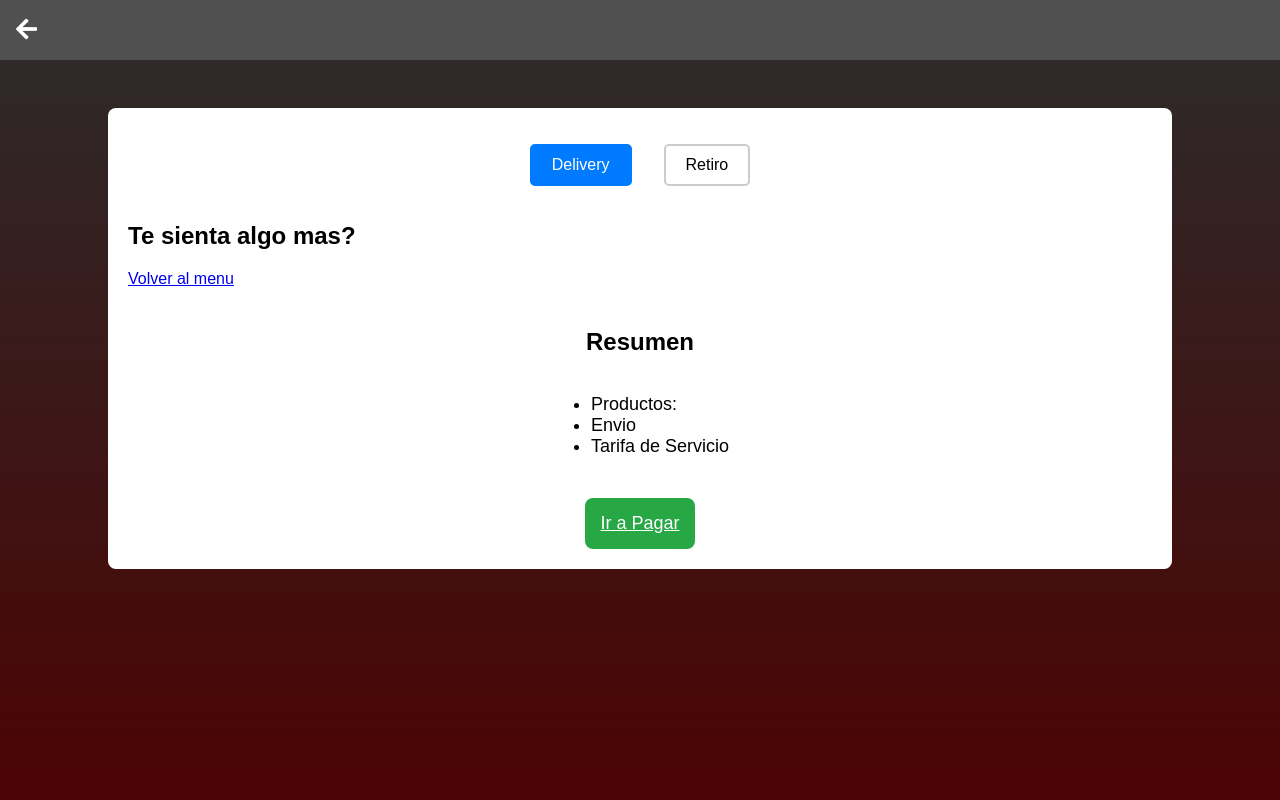
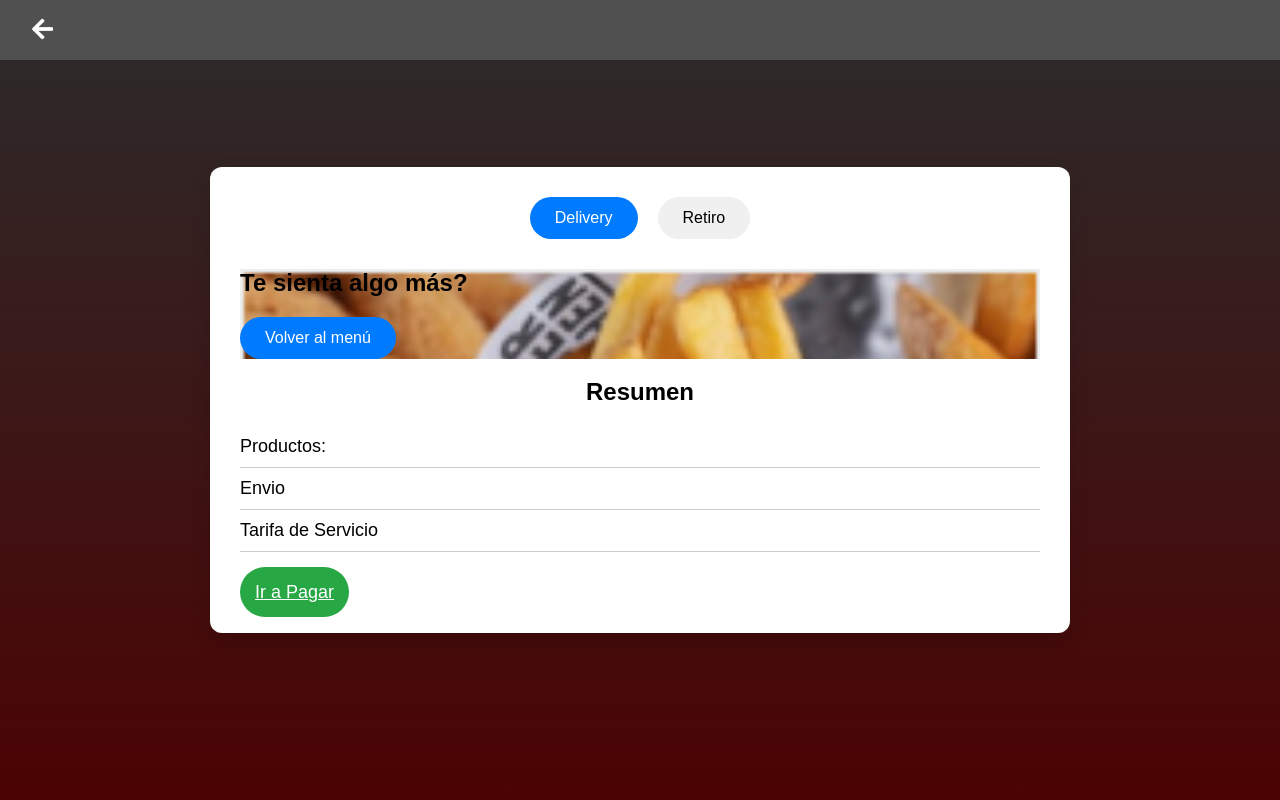
Before and after one commit to guelan14/paradigmas3TP1, a PHP site: page /pages/carrito.html in a window 1280 px wide. Run offline with PHP 8.4, Linux system fonts and the light colour scheme.

Commit message:
arreglando carrito y confirmacion

```diff
--- a/css/carrito-header.css
+++ b/css/carrito-header.css
@@ -1,10 +1,14 @@
 .navbar-container {
   width: 100%;
+  position: fixed;
+  top: 0;
+  left: 0;
   display: flex;
   align-items: center;
   background-color: #505050;
   padding-left: 1rem;
   padding: 1rem;
+  padding-left: 2rem;
 }
 
 .back-arrow {
--- a/css/carrito.css
+++ b/css/carrito.css
@@ -1,140 +1,198 @@
 body {
-  font-family: Arial, sans-serif;
-  background-color: #f8f8f8;
+  font-family: "Poppins", sans-serif;
   background: linear-gradient(to bottom, #2c2c2c, #4c0303);
   min-height: 100vh;
   margin: 0;
+  padding: 0;
+  display: flex; /* Añadido para usar justify-content y align-items */
+  justify-content: center;
+  align-items: center;
+}
+
+.cart-page {
+  width: 90%;
+  max-width: 800px;
+  background-color: #fff;
+  padding: 30px;
+  border-radius: 12px;
+  box-shadow: 0 8px 20px rgba(0, 0, 0, 0.15);
+  margin: 3rem auto; /* Cambiado a auto para centrar y evitar problemas en pantallas pequeñas */
+}
+
+.cart-page {
+  margin-top: 4rem;
+  width: 90%;
+  max-width: 800px;
+  background-color: #fff;
+  padding: 30px;
+  border-radius: 12px;
+  box-shadow: 0 8px 20px rgba(0, 0, 0, 0.15);
+  margin: 3rem;
 }
 
 .cart-info {
   display: flex;
+  justify-content: center;
   align-items: center;
-  justify-content: center;
   width: 100%;
-}
-
-.cart-page {
-  width: 80%;
-  margin-top: 3rem;
-  background-color: white;
   padding: 20px;
-  border-radius: 8px;
 }
 
 .cart-header {
   display: flex;
   justify-content: center;
-  margin-bottom: 20px;
-  flex-wrap: wrap;
+  margin-bottom: 30px;
 }
 
 .mode-btn {
-  padding: 10px 20px;
-  margin: 1rem;
+  padding: 12px 25px;
+  margin: 0 10px;
   font-size: 16px;
-  border: 2px solid #ccc;
-  border-radius: 5px;
-  background-color: #fff;
+  border: none;
+  border-radius: 50px;
+  background-color: #f0f0f0;
   cursor: pointer;
+  transition: background-color 0.3s;
 }
 
 .mode-btn.active {
-  border-color: #007bff;
   background-color: #007bff;
-  color: white;
+  color: #fff;
 }
 
-.cart-items {
-  border-top: 1px solid #ccc;
+.mode-btn:hover {
+  background-color: #0056b3;
+}
+
+.cart-summary h2 {
+  font-size: 24px;
+  margin-bottom: 20px;
+  text-align: center;
+}
+
+.total {
+  font-size: 18px;
+  margin-bottom: 30px;
+}
+
+.total ul {
+  list-style: none;
+  padding: 0;
+}
+
+.total ul li {
+  display: flex;
+  justify-content: space-between;
+  padding: 10px 0;
   border-bottom: 1px solid #ccc;
-  padding: 20px 0;
+}
+
+.checkout-btn {
+  width: 100%;
+  padding: 15px;
+  background-color: #28a745;
+  color: white;
+  font-size: 18px;
+  border-radius: 50px;
+  cursor: pointer;
+  text-align: center;
+  transition: background-color 0.3s, transform 0.2s;
+}
+
+.checkout-btn:hover {
+  background-color: #218838;
+  transform: scale(1.05);
 }
 
 .cart-item {
   display: flex;
   justify-content: space-between;
   align-items: center;
-  margin-bottom: 15px;
+  padding: 15px 0;
+  border-bottom: 1px solid #ccc;
 }
 
 .cart-item p {
   margin: 0;
 }
 
-button {
-  padding: 5px 10px;
-  border-radius: 5px;
+.btn-plus,
+.btn-minus {
+  padding: 8px 16px;
+  margin: 0 5px;
+  font-size: 16px;
   cursor: pointer;
+  border: none;
+  border-radius: 50px;
+  color: white;
+  transition: background-color 0.3s, transform 0.2s;
 }
 
-.cart-summary {
-  display: flex;
-  flex-direction: column;
-  align-items: center;
-  margin-top: 20px;
+.btn-minus {
+  background-color: #e43b3b;
 }
 
-.total {
-  font-size: 18px;
-  margin-bottom: 20px;
-}
-
-.checkout-btn {
-  padding: 15px;
-  background-color: #28a745;
-  color: white;
-  font-size: 18px;
-  border-radius: 8px;
-  cursor: pointer;
-}
-
-.checkout-btn:hover {
-  background-color: #218838;
-}
-
-.btn-plus,
-.btn-minus {
-  padding: 5px 10px;
-  font-size: 16px;
-  margin: 0 5px;
-  cursor: pointer;
-  border-radius: 5px;
+.btn-plus {
+  background-color: #4caf50;
 }
 
 .btn-minus:hover {
-  background-color: #e43b3b;
-  box-shadow: 0 6px 8px rgba(0, 0, 0, 0.15); /* Sombra más pronunciada al hacer hover */
-  cursor: pointer;
-}
-
-.btn-plus {
-  background-color: #4caf50; /* Color de fondo para btn-plus */
+  background-color: #c32e2e;
 }
 
 .btn-plus:hover {
-  background-color: #79d279; /* Color más claro al hacer hover */
-  box-shadow: 0 6px 8px rgba(0, 0, 0, 0.15); /* Sombra más pronunciada al hacer hover */
-  cursor: pointer;
+  background-color: #3e8e41;
 }
 
-.btn:hover {
-  background-color: #ff1f1f;
+.btn-plus:active,
+.btn-minus:active {
+  transform: scale(0.95);
+}
+
+.btn-back {
+  display: inline-block;
+  padding: 12px 25px;
+  background-color: #007bff;
+  color: white;
+  text-decoration: none;
+  border-radius: 50px;
+  font-size: 16px;
+  transition: background-color 0.3s, transform 0.2s;
+  text-align: center;
+}
+
+.back-to-menu {
+  background-image: url(../imagenes/papasfritas.png);
+  background-repeat: no-repeat;
+  background-size: cover;
+}
+
+.btn-back:hover {
+  background-color: #0056b3;
+  transform: scale(1.05);
 }
 
 @media (max-width: 700px) {
-  .cart-item {
-    display: flex;
-    justify-content: space-between;
-    align-items: center;
-    margin-bottom: 10px;
+  .cart-page {
+    width: 95%;
   }
 
-  .item-controls {
-    display: flex;
-    align-items: center;
+  .mode-btn {
+    padding: 10px 20px;
+    font-size: 14px;
   }
 
-  .item-quantity {
-    font-size: 16px;
+  .cart-item {
+    flex-direction: column;
+    align-items: flex-start;
+  }
+
+  .cart-summary h2 {
+    font-size: 20px;
+  }
+
+  .total ul li {
+    flex-direction: column;
+    align-items: flex-start;
   }
 }
--- a/pages/carrito.html
+++ b/pages/carrito.html
@@ -6,12 +6,12 @@
     <title>Carrito de Compra</title>
     <link rel="stylesheet" href="../css/carrito.css" />
     <link rel="stylesheet" href="../css/carrito-header.css" />
-
     <link
       rel="stylesheet"
       href="https://cdnjs.cloudflare.com/ajax/libs/font-awesome/5.15.4/css/all.min.css"
     />
   </head>
+  <body>
     <header>
       <nav class="navbar">
         <div class="navbar-container">
@@ -21,20 +21,23 @@
         </div>
       </nav>
     </header>
-  <body>
+
     <section class="cart-info">
       <div class="cart-page">
         <header class="cart-header">
           <button id="delivery" class="mode-btn active">Delivery</button>
           <button id="pickup" class="mode-btn">Retiro</button>
         </header>
+
         <div id="cart">
           <div id="cart-items"></div>
         </div>
-      <div>
-        <h2>Te sienta algo mas?</h2>
-        <a href="#" class="">Volver al menu</a>
+
+        <div class="back-to-menu">
+          <h2>Te sienta algo más?</h2>
+          <a href="#" class="btn-back">Volver al menú</a>
         </div>
+
         <section class="cart-summary">
           <h2>Resumen</h2>
           <div class="total">
@@ -43,11 +46,13 @@
               <li>Envio</li>
               <li>Tarifa de Servicio</li>
             </ul>
-          <h3></h3>
           </div>
-        <a href="confirmacion.html" id="checkout" class="checkout-btn">Ir a Pagar</a>
+          <a href="confirmacion.html" id="checkout" class="checkout-btn"
+            >Ir a Pagar</a
+          >
         </section>
       </div>
+    </section>
 
     <script src="../scripts/carrito.js"></script>
   </body>
--- a/pages/confirmacion.html
+++ b/pages/confirmacion.html
@@ -22,7 +22,6 @@
         </div>
       </nav>
     </header>
-
     <div class="cart-page">
       <div id="cart" style="display: none">
         <div id="cart-items"></div>
```
Lines whose indentation alone changed are shown as unchanged.
